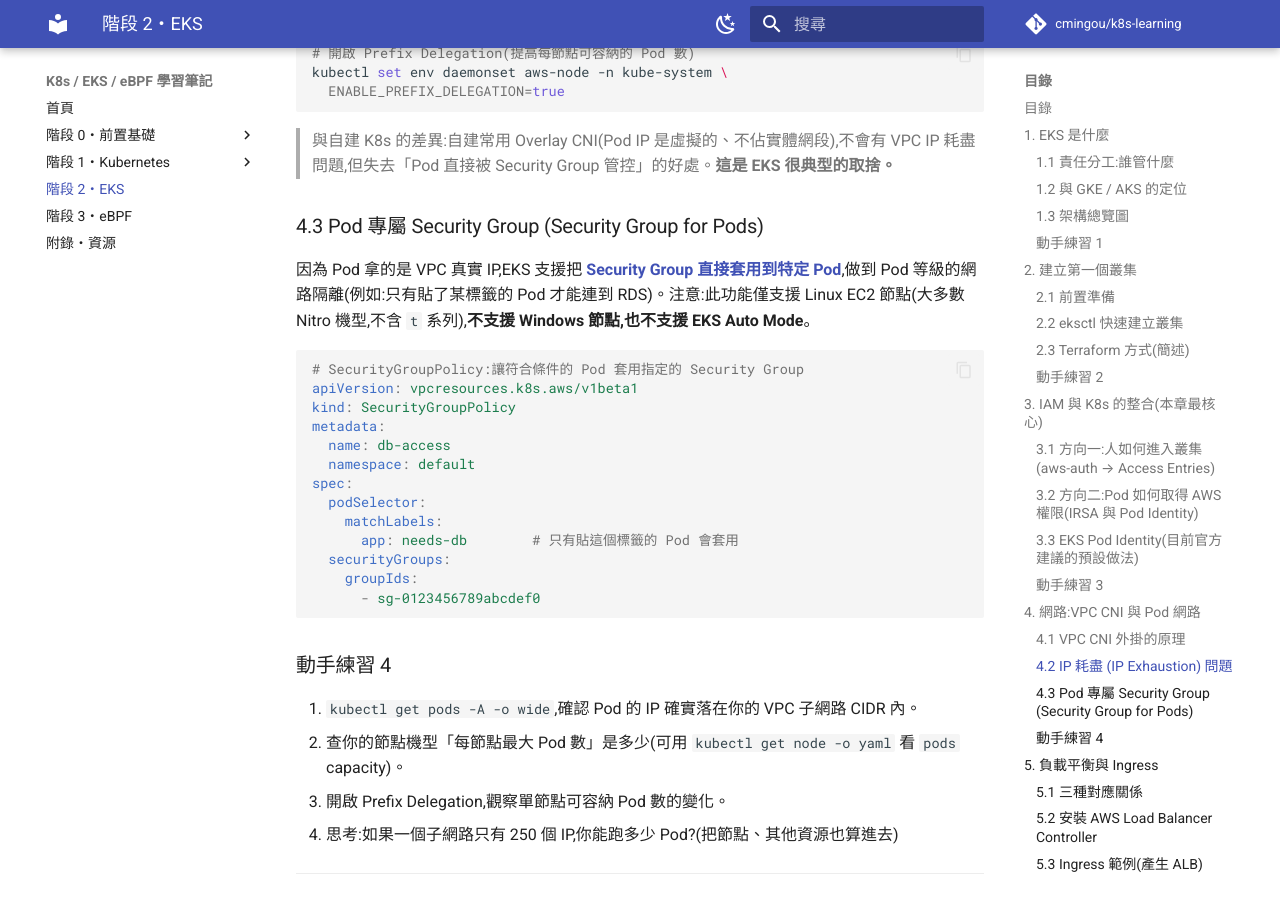
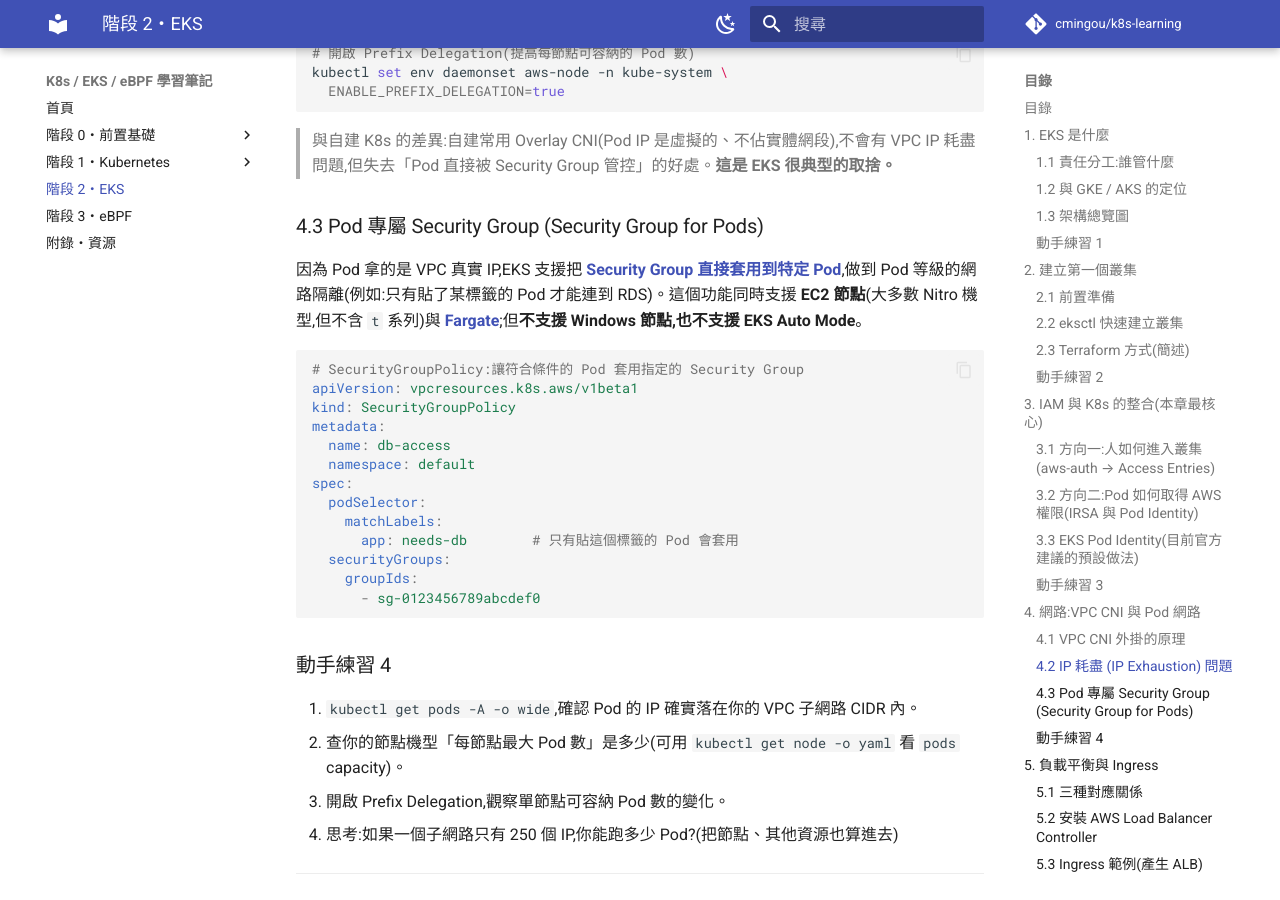
Before and after one commit to cmingou/k8s-learning, an MkDocs documentation site: the page built from docs/02-eks/README.md, in a window 1280 px wide and 900 px high, scrolled down 12233 px. Built offline with MkDocs 1.6.1 and Material for MkDocs 9.7.7, drawn with Linux system fonts in a browser that asks for light colours; comment, search, counter and statistics services are not loaded.

Commit message:
修正 EKS Security Groups for Pods 支援範圍的錯誤描述
官方文件 (security-groups-for-pods.html) 與 2021 年公告皆確認此功能同時支援
EC2 與 Fargate,原文誤植為僅支援 EC2 節點。

Co-Authored-By: Claude Sonnet 5 <noreply@anthropic.com>
Claude-Session: https://claude.ai/code/session_019qzFk6RjacfpyEic99skB9

````diff
--- a/docs/02-eks/README.md
+++ b/docs/02-eks/README.md
@@ -468,7 +468,7 @@ kubectl set env daemonset aws-node -n kube-system \
 
 ### 4.3 Pod 專屬 Security Group (Security Group for Pods)
 
-因為 Pod 拿的是 VPC 真實 IP,EKS 支援把 **[Security Group 直接套用到特定 Pod](https://docs.aws.amazon.com/eks/latest/userguide/security-groups-for-pods.html)**,做到 Pod 等級的網路隔離(例如:只有貼了某標籤的 Pod 才能連到 RDS)。注意:此功能僅支援 Linux EC2 節點(大多數 Nitro 機型,不含 `t` 系列),**不支援 Windows 節點,也不支援 EKS Auto Mode**。
+因為 Pod 拿的是 VPC 真實 IP,EKS 支援把 **[Security Group 直接套用到特定 Pod](https://docs.aws.amazon.com/eks/latest/userguide/security-groups-for-pods.html)**,做到 Pod 等級的網路隔離(例如:只有貼了某標籤的 Pod 才能連到 RDS)。這個功能同時支援 **EC2 節點**(大多數 Nitro 機型,但不含 `t` 系列)與 **[Fargate](https://aws.amazon.com/about-aws/whats-new/2021/06/amazon-eks-pods-running-aws-fargate-support-custom-security-groups/)**;但**不支援 Windows 節點,也不支援 EKS Auto Mode**。
 
 ```yaml
 # SecurityGroupPolicy:讓符合條件的 Pod 套用指定的 Security Group
````
